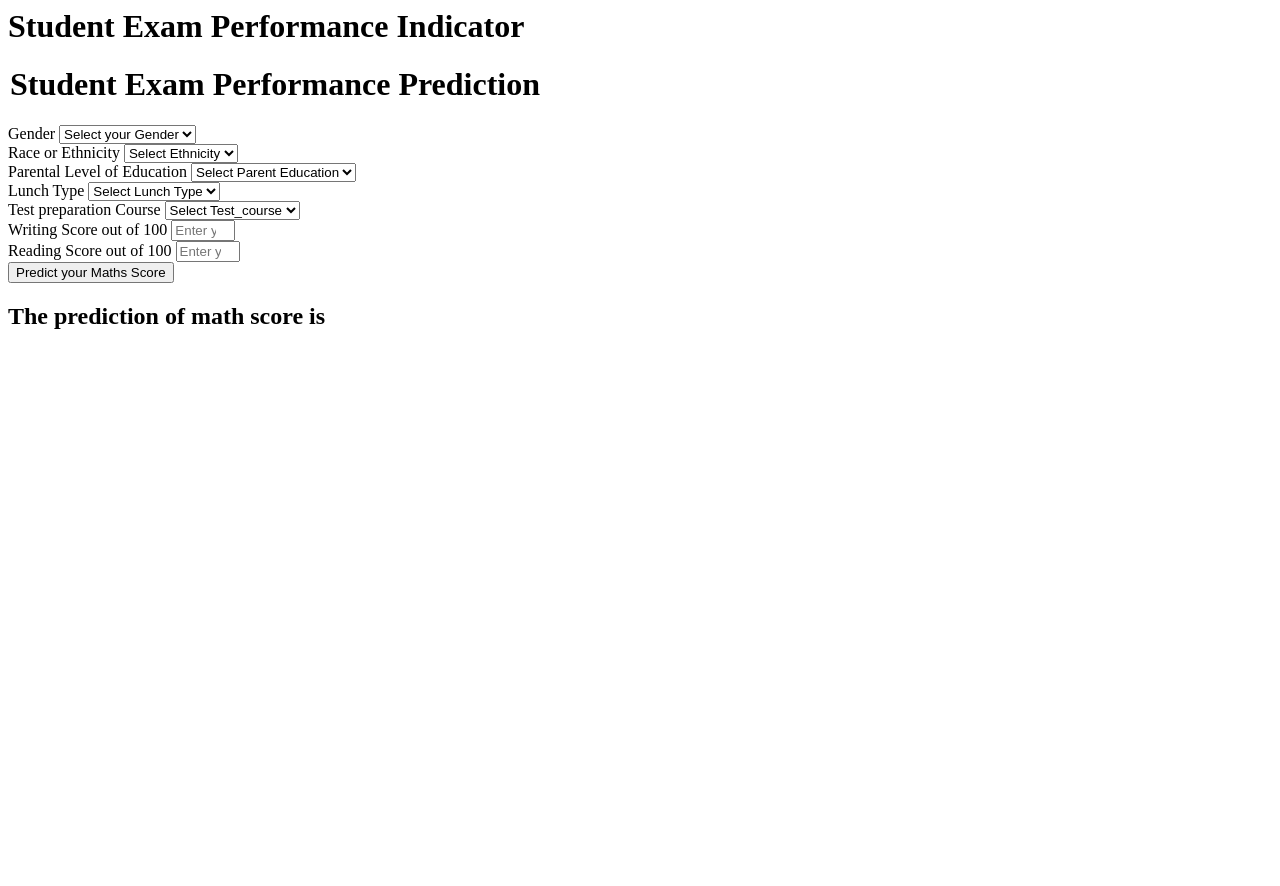
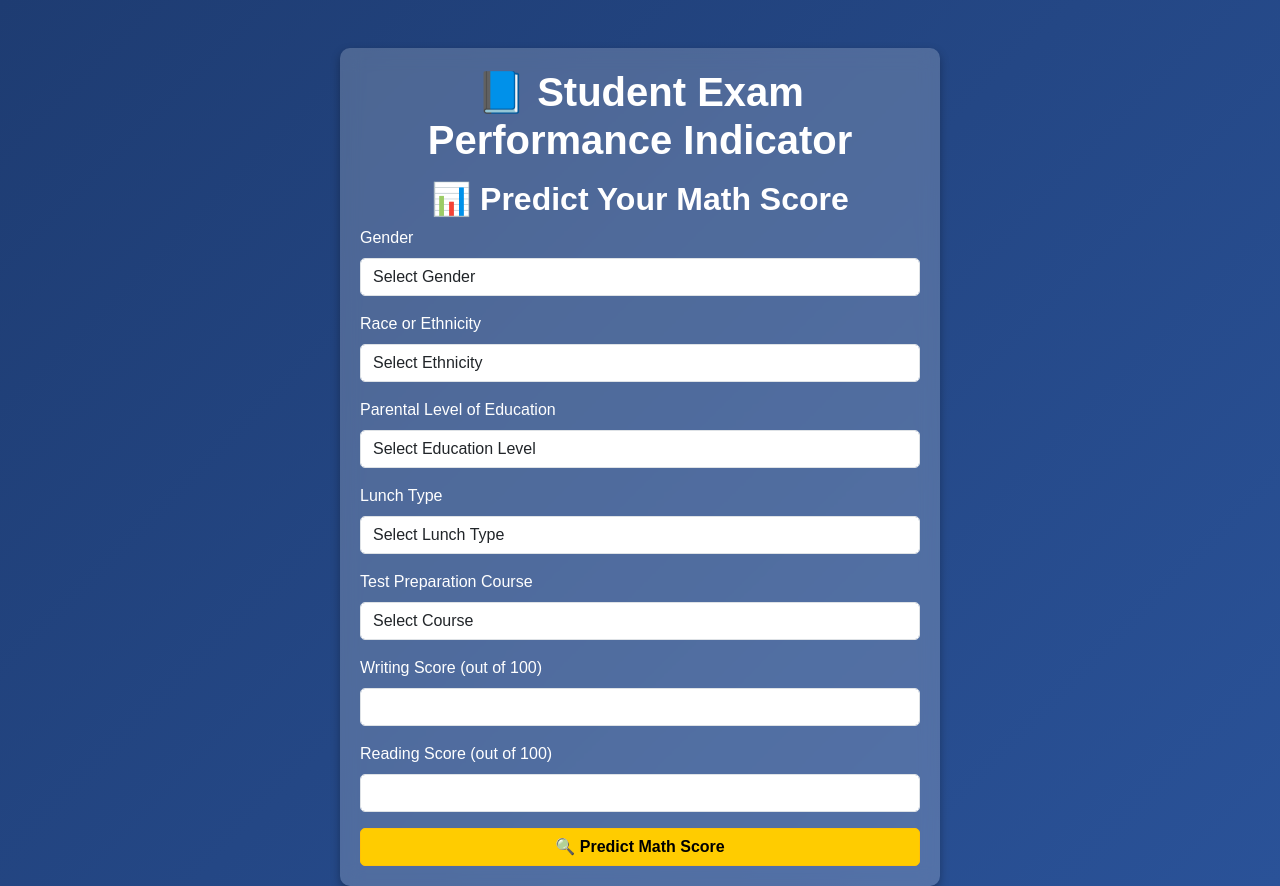
Before and after one commit to adityaxgoswami/ml-project, a Flask app: page /predictdata in a window 1280 px wide. Before the commit the page ends 329 px from the top, so only its background shows below. Run offline with Flask 3, Linux system fonts and the light colour scheme.

Commit message:
updating the form

```diff
--- a/templates/home.html
+++ b/templates/home.html
@@ -1,111 +1,120 @@
-<html>
+<!DOCTYPE html>
+<html lang="en">
+<head>
+    <meta charset="UTF-8">
+    <meta name="viewport" content="width=device-width, initial-scale=1.0">
+    <title>Student Exam Performance Indicator</title>
+    <link href="https://cdn.jsdelivr.net/npm/bootstrap@5.3.0/dist/css/bootstrap.min.css" rel="stylesheet">
+    <style>
+        body {
+            background: linear-gradient(135deg, #1e3c72, #2a5298);
+            color: white;
+            font-family: Arial, sans-serif;
+        }
+        .container {
+            max-width: 600px;
+            background: rgba(255, 255, 255, 0.2);
+            padding: 20px;
+            border-radius: 10px;
+            box-shadow: 0px 4px 10px rgba(0, 0, 0, 0.3);
+            backdrop-filter: blur(10px);
+        }
+        h1, h2 {
+            text-align: center;
+            font-weight: bold;
+        }
+        .form-control, .btn {
+            border-radius: 5px;
+        }
+        .btn {
+            background-color: #ffcc00;
+            color: black;
+            font-weight: bold;
+            transition: 0.3s;
+        }
+        .btn:hover {
+            background-color: #ffaa00;
+        }
+    </style>
+</head>
 <body>
-    <div class="login">
-       <h1>Student Exam Performance Indicator</h1>
+    <div class="container mt-5">
+        <h1>📘 Student Exam Performance Indicator</h1>
+        <form action="{{ url_for('predict_datapoint') }}" method="post">
+            <h2 class="mt-3">📊 Predict Your Math Score</h2>
 
-       <form action="{{ url_for('predict_datapoint')}}" method="post">
-        <h1>
-            <legend>Student Exam Performance Prediction</legend>
-        </h1>
             <div class="mb-3">
                 <label class="form-label">Gender</label>
-            <select class="form-control" name="gender" placeholder="Enter you Gender" required>
-                <option class="placeholder" selected disabled value="">Select your Gender</option>
-                <option value="male">
-                    Male
-                </option>
-                <option value="female">
-                    Female
-                </option>
+                <select class="form-control" name="gender" required>
+                    <option selected disabled value="">Select Gender</option>
+                    <option value="male">Male</option>
+                    <option value="female">Female</option>
                 </select>
             </div>
+
             <div class="mb-3">
                 <label class="form-label">Race or Ethnicity</label>
-            <select class="form-control" name="race_ethnicity" placeholder="Enter you ethnicity" required>
-                <option class="placeholder" selected disabled value="">Select Ethnicity</option>
-                <option value="group A">
-                    Group A
-                </option>
-                <option value="group B">
-                    Group B
-                </option>
-                <option value="group C">
-                    Group C
-                </option>
-                <option value="group D">
-                    Group D
-                </option>
-                <option value="group E">
-                    Group E
-                </option>
+                <select class="form-control" name="race_ethnicity" required>
+                    <option selected disabled value="">Select Ethnicity</option>
+                    <option value="group A">Group A</option>
+                    <option value="group B">Group B</option>
+                    <option value="group C">Group C</option>
+                    <option value="group D">Group D</option>
+                    <option value="group E">Group E</option>
                 </select>
             </div>
+
             <div class="mb-3">
                 <label class="form-label">Parental Level of Education</label>
-            <select class="form-control" name="parental_level_of_education"
-                placeholder="Enter you Parent Education" required>
-                <option class="placeholder" selected disabled value="">Select Parent Education</option>
-                <option value="associate's degree">
-                    associate's degree
-                </option>
-                <option value="bachelor's degree">
-                    bachelor's degree
-                </option>
-                <option value="high school">
-                    high school
-                </option>
-                <option value="master's degree">
-                    master's degree
-                </option>
-                <option value="some college">
-                    some college
-                </option>
-                <option value="some high school">
-                    some high school
-                </option>
+                <select class="form-control" name="parental_level_of_education" required>
+                    <option selected disabled value="">Select Education Level</option>
+                    <option value="associate's degree">Associate's Degree</option>
+                    <option value="bachelor's degree">Bachelor's Degree</option>
+                    <option value="high school">High School</option>
+                    <option value="master's degree">Master's Degree</option>
+                    <option value="some college">Some College</option>
+                    <option value="some high school">Some High School</option>
                 </select>
             </div>
+
             <div class="mb-3">
                 <label class="form-label">Lunch Type</label>
-            <select class="form-control" name="lunch" placeholder="Enter you Lunch" required>
-                <option class="placeholder" selected disabled value="">Select Lunch Type</option>
-                <option value="free/reduced">
-                    free/reduced
-                </option>
-                <option value="standard">
-                    standard
-                </option>
+                <select class="form-control" name="lunch" required>
+                    <option selected disabled value="">Select Lunch Type</option>
+                    <option value="free/reduced">Free/Reduced</option>
+                    <option value="standard">Standard</option>
                 </select>
             </div>
+
             <div class="mb-3">
-            <label class="form-label">Test preparation Course</label>
-            <select class="form-control" name="test_preparation_course" placeholder="Enter you Course"
-                required>
-                <option class="placeholder" selected disabled value="">Select Test_course</option>
-                <option value="none">
-                    none
-                </option>
-                <option value="completed">
-                    completed
-                </option>
+                <label class="form-label">Test Preparation Course</label>
+                <select class="form-control" name="test_preparation_course" required>
+                    <option selected disabled value="">Select Course</option>
+                    <option value="none">None</option>
+                    <option value="completed">Completed</option>
                 </select>
             </div>
+
             <div class="mb-3">
-            <label class="form-label">Writing Score out of 100</label>
-            <input class="form-control" type="number" name="reading_score"
-                placeholder="Enter your Reading score" min='0' max='100' />
+                <label class="form-label">Writing Score (out of 100)</label>
+                <input class="form-control" type="number" name="writing_score" min="0" max="100" required>
             </div>
+
             <div class="mb-3">
-            <label class="form-label">Reading Score out of 100</label>
-            <input class="form-control" type="number" name="writing_score"
-                placeholder="Enter your Reading Score" min='0' max='100' />
+                <label class="form-label">Reading Score (out of 100)</label>
+                <input class="form-control" type="number" name="reading_score" min="0" max="100" required>
             </div>
-        <div class="mb-3">
-            <input class="btn btn-primary" type="submit" value="Predict your Maths Score" required />
+
+            <div class="text-center">
+                <input class="btn btn-warning w-100" type="submit" value="🔍 Predict Math Score">
             </div>
         </form>
-    <h2>
-       The  prediction of math score is {{results}}
-    </h2>
-   <body>
+
+        {% if results %}
+        <h2 class="mt-4 text-center">📈 Predicted Math Score: {{ results }}</h2>
+        {% endif %}
+    </div>
+
+    <script src="https://cdn.jsdelivr.net/npm/bootstrap@5.3.0/dist/js/bootstrap.bundle.min.js"></script>
+</body>
 </html>
```
Lines whose indentation alone changed are shown as unchanged.
